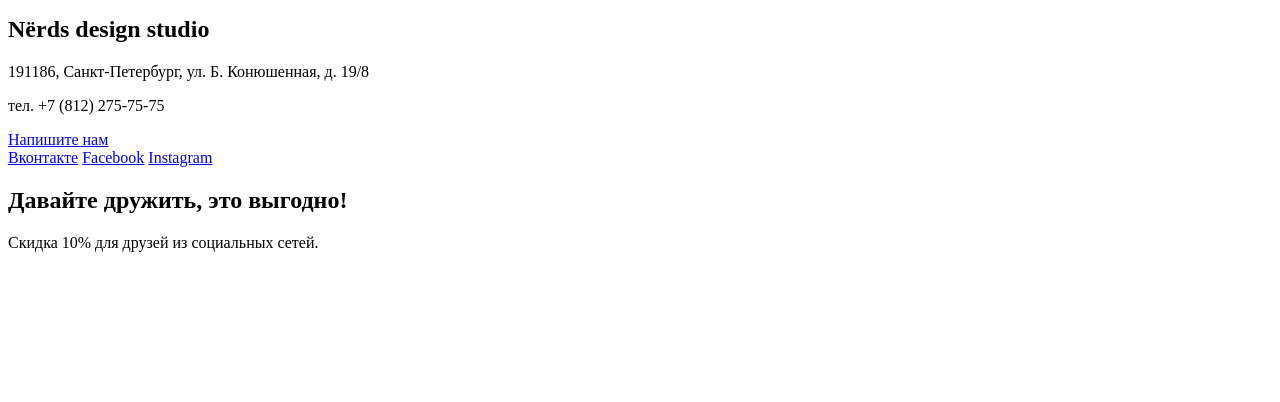
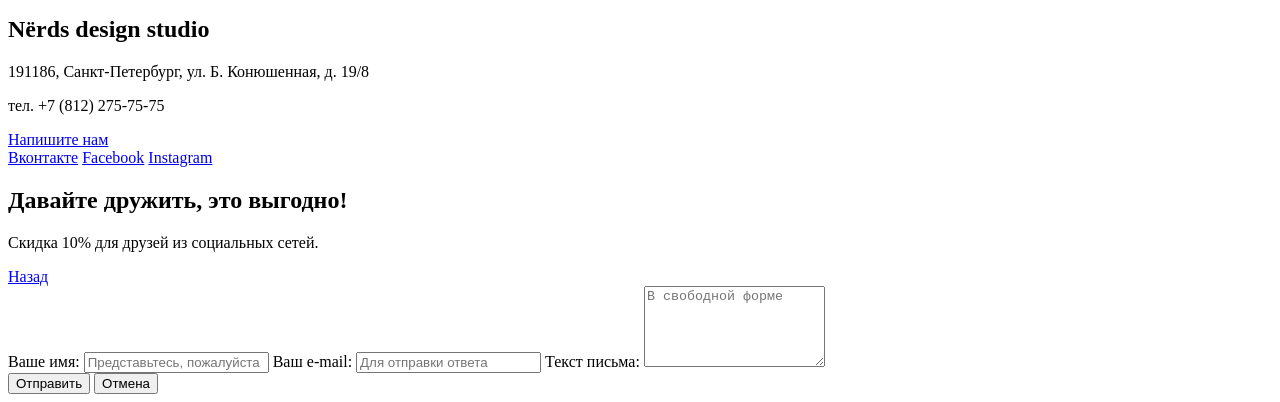
Before and after one commit to MammaSonnim/Nerds, a plain HTML site: page index.html in a window 1280 px wide. Shown: the part 1228-1630 px from the top of the page. Before the commit the page ends 1496 px from the top, so only its background shows below. Drawn offline with Linux system fonts and the light colour scheme.

Commit message:
iss01 markup modal

```diff
--- a/index.html
+++ b/index.html
@@ -126,9 +126,28 @@
         <h1 class="purpose__title">Давайте дружить, это выгодно!</h1>
         <p class="purpose__text">Скидка 10% для друзей из социальных сетей.</p>
       </section>
-    </div>
-  </footer>
-  <section class="modal modal__contact"></section>
+      </div>
+      </footer>
+      <section class="modal modal-contact">
+        <a class="modal__close modal-contact__close" href="#">Назад</a>
+        <form class="contact-form" action="/echo" method="post">
+          <div class="contact-from__content">
+            <label class="contact-form__label" for="name-field">Ваше имя:
+              <input class="contact-form__item" type="text" name="name" id="name-field" placeholder="Представьтесь, пожалуйста">
+            </label>
+            <label class="contact-form__label" for="email-field">Ваш e-mail:
+              <input class="contact-form__item" type="email" name="email" id="email-field" placeholder="Для отправки ответа">
+            </label>
+            <label class="contact-form__label" for="text-field">Текст письма:
+              <textarea class="contact-form__item text-field" name="text" rows="5" id="text-field" placeholder="В свободной форме"></textarea>
+            </label>
+          </div>
+          <div class="modal__footer">
+            <button class="modal__btn btn" type="submit" name="send">Отправить</button>
+            <button class="modal__btn modal__btn_reset" type="reset">Отмена</button>
+          </div>
+        </form>
+      </section>
 </body>
 
 </html>
```
